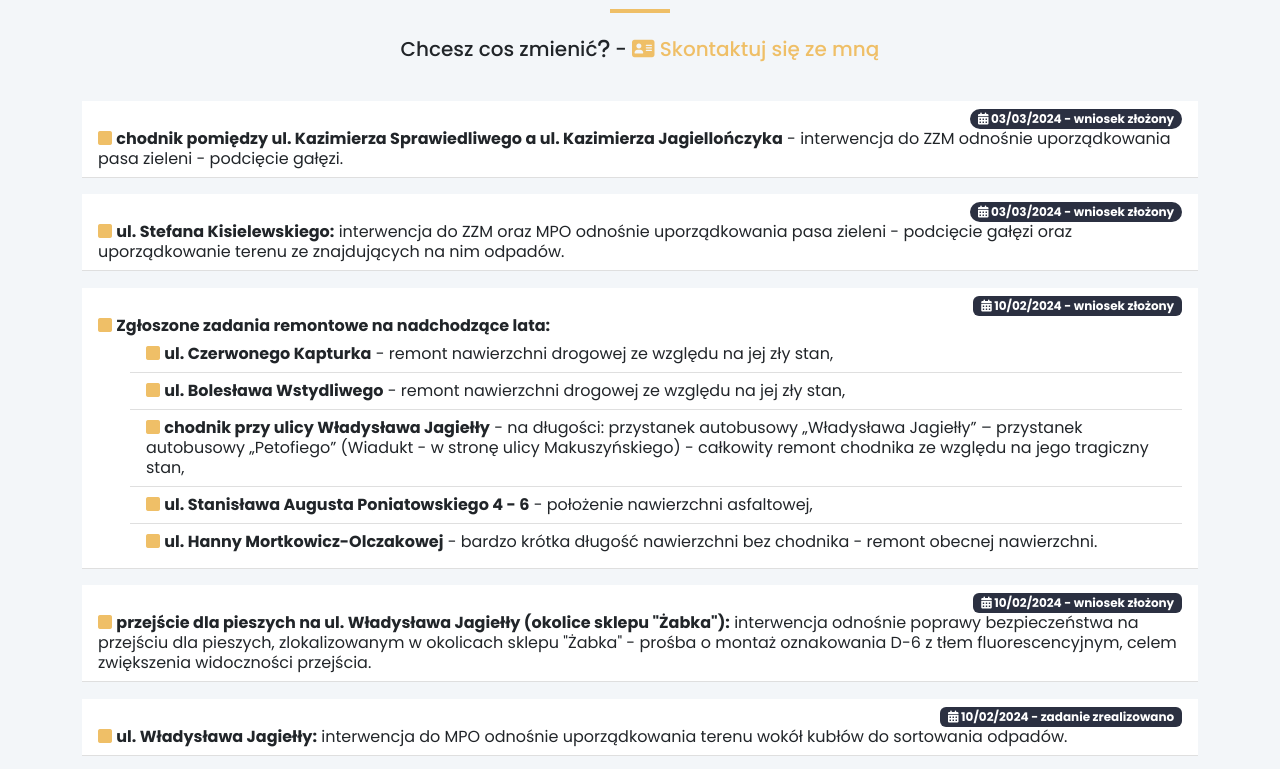
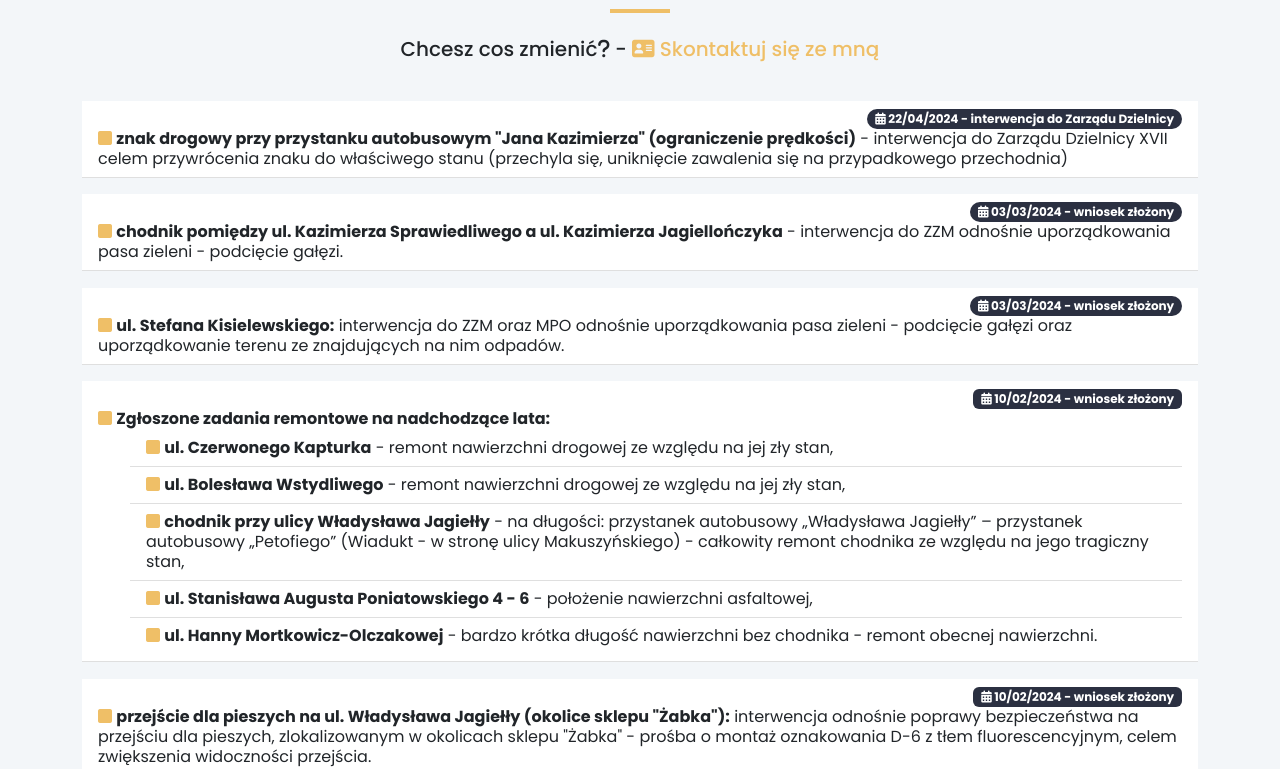
Before and after one commit to g4ieku/radnyCzekaj, a website: page index.html in a window 1280 px wide. Shown: the part 927-1696 px from the top of the page. Drawn offline with nearby package versions, Linux system fonts and the light colour scheme.

Commit message:
new task - road sign (30km limit)

```diff
--- a/index.html
+++ b/index.html
@@ -186,6 +186,25 @@
                      class="text-container d-flex flex-column justify-content-center h-100"
                   >
                      <ul class="list-group list-group-flush lh-sm gap-3">
+                        <!-- znak przystanek Jana Kazimierza -->
+                        <li class="list-group-item" data-aos="zoom-in-right">
+                           <div class="float-end badge bg-dark rounded-pill">
+                              <i class="fa-solid fa-calendar-days"></i>
+                              22/04/2024 - interwencja do Zarządu Dzielnicy
+                           </div>
+                           <div class="float-start">
+                              <i class="fas fa-square text-primary"></i>
+                              <strong
+                                 >znak drogowy przy przystanku autobusowym "Jana
+                                 Kazimierza" (ograniczenie prędkości)</strong
+                              >
+                              - interwencja do Zarządu Dzielnicy XVII celem
+                              przywrócenia znaku do właściwego stanu (przechyla
+                              się, uniknięcie zawalenia się na przypadkowego
+                              przechodnia)
+                           </div>
+                        </li>
+
                         <!-- ulica Kazimierza Sprawiedliwego -->
                         <li class="list-group-item" data-aos="zoom-in-right">
                            <div class="float-end badge bg-dark rounded-pill">
```
